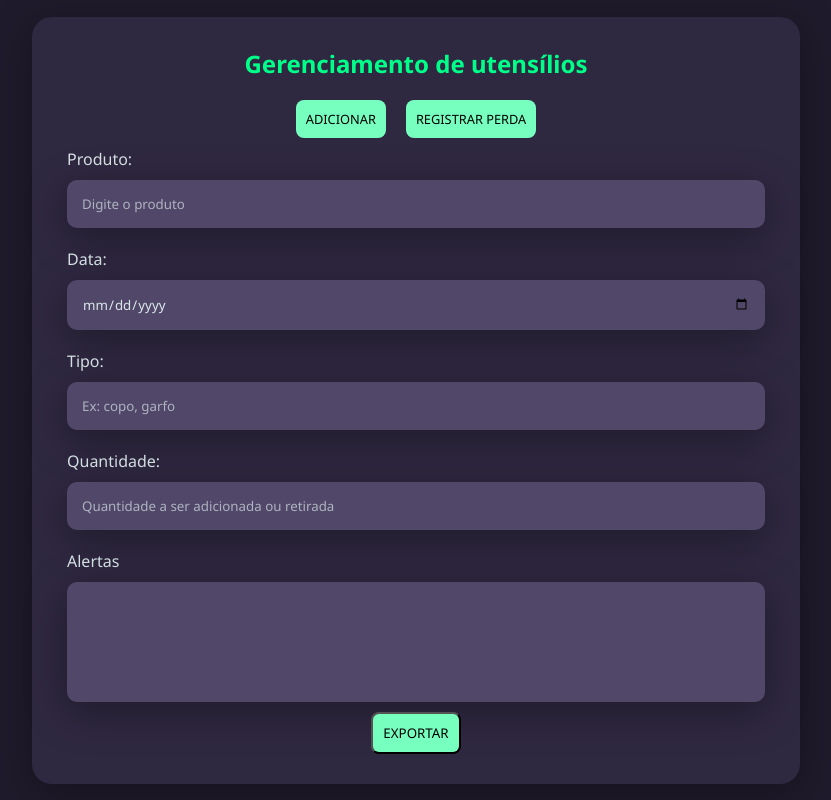
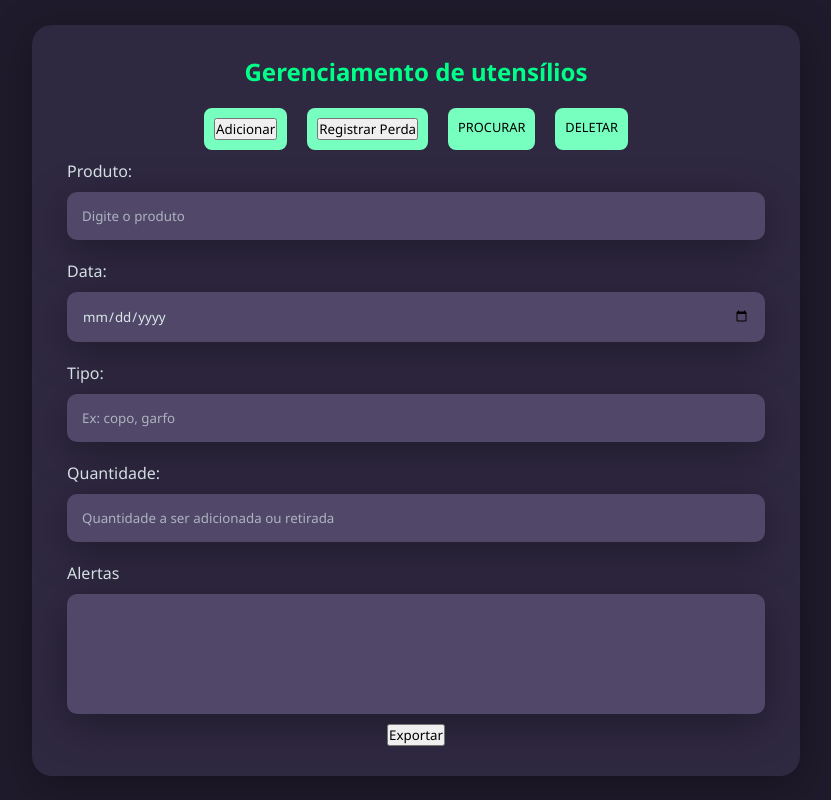
Before and after one commit to LucasAvilaP/controle-estoque, a Django app: template controle_estoque/gestao_estoque/templates/gestao_estoque/pagina-inicial.html in a window 1280 px wide. Shown: the whole page, without its empty margins (224-1055 px from the left). Run offline with Django 3.2, Linux system fonts and the light colour scheme; the template is opened without the code that fills it, so the values that code supplies are empty; some web fonts are replaced.

Commit message:
resolvendo problemas de conflito

```diff
--- a/controle_estoque/autenticacao/static/autenticacao/css/pagina-inicial.css
+++ b/controle_estoque/autenticacao/static/autenticacao/css/pagina-inicial.css
@@ -15,15 +15,12 @@
   cursor: pointer;
 }
 
-.card-login .btn-list li,
-button {
+.card-login .btn-list li {
   background: #77ffc0;
   padding: 10px;
   text-align: center;
   border-radius: 8px;
   text-transform: uppercase;
-  cursor: pointer;
-  list-style: none;
 }
 
 .textfield textarea {
--- a/controle_estoque/gestao_estoque/templates/gestao_estoque/pagina-inicial.html
+++ b/controle_estoque/gestao_estoque/templates/gestao_estoque/pagina-inicial.html
@@ -33,8 +33,10 @@
 
         <nav class="btn-geral">
         <ul class="btn-list">
-          <li onclick="adicionarQuantidade()"> Adicionar </li>
-          <li onclick="diminuirQuantidade()"> Registrar Perda </li>
+          <li><button onclick="adicionarQuantidade()">Adicionar</button></li>
+          <li><button onclick="diminuirQuantidade()">Registrar Perda</button></li>
+          <li>Procurar</li>
+          <li>Deletar</li>
         </ul>
       </nav>
 
```
Also changed, not shown: controle_estoque/db.sqlite3.
